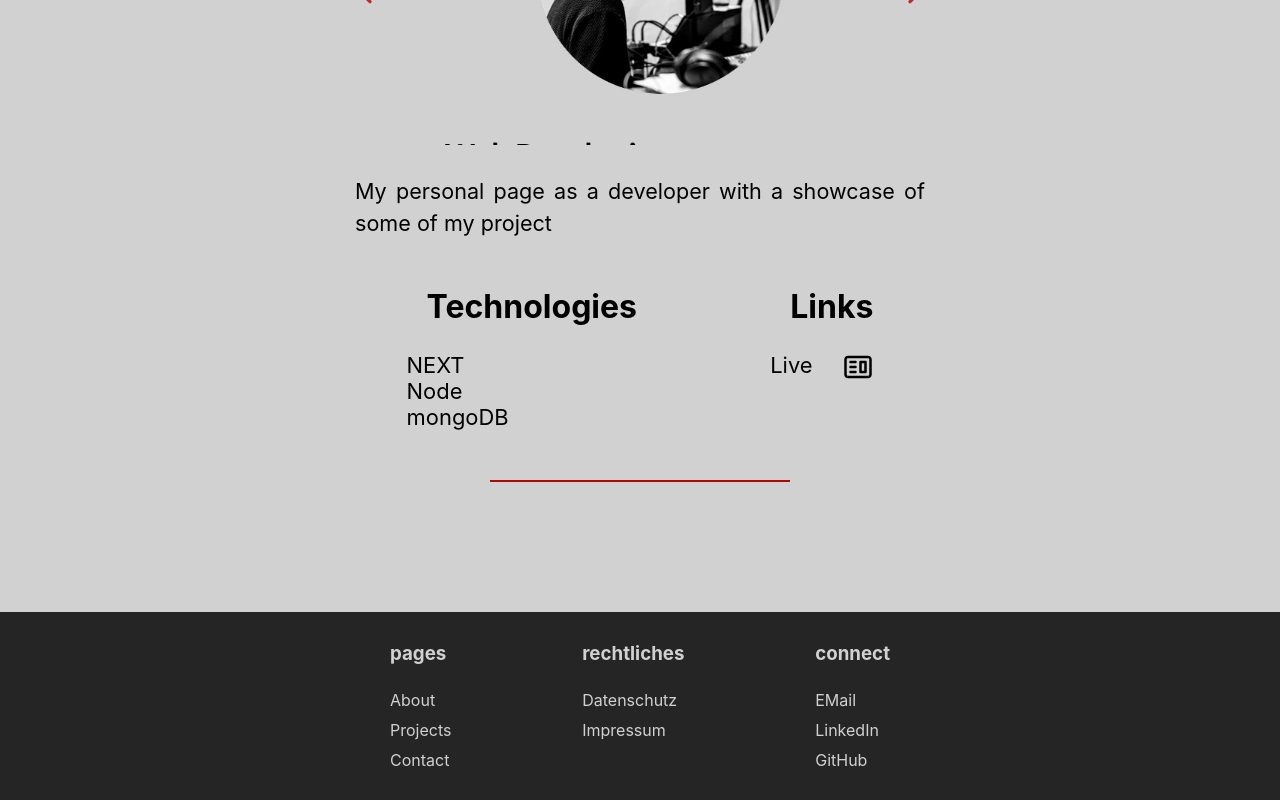
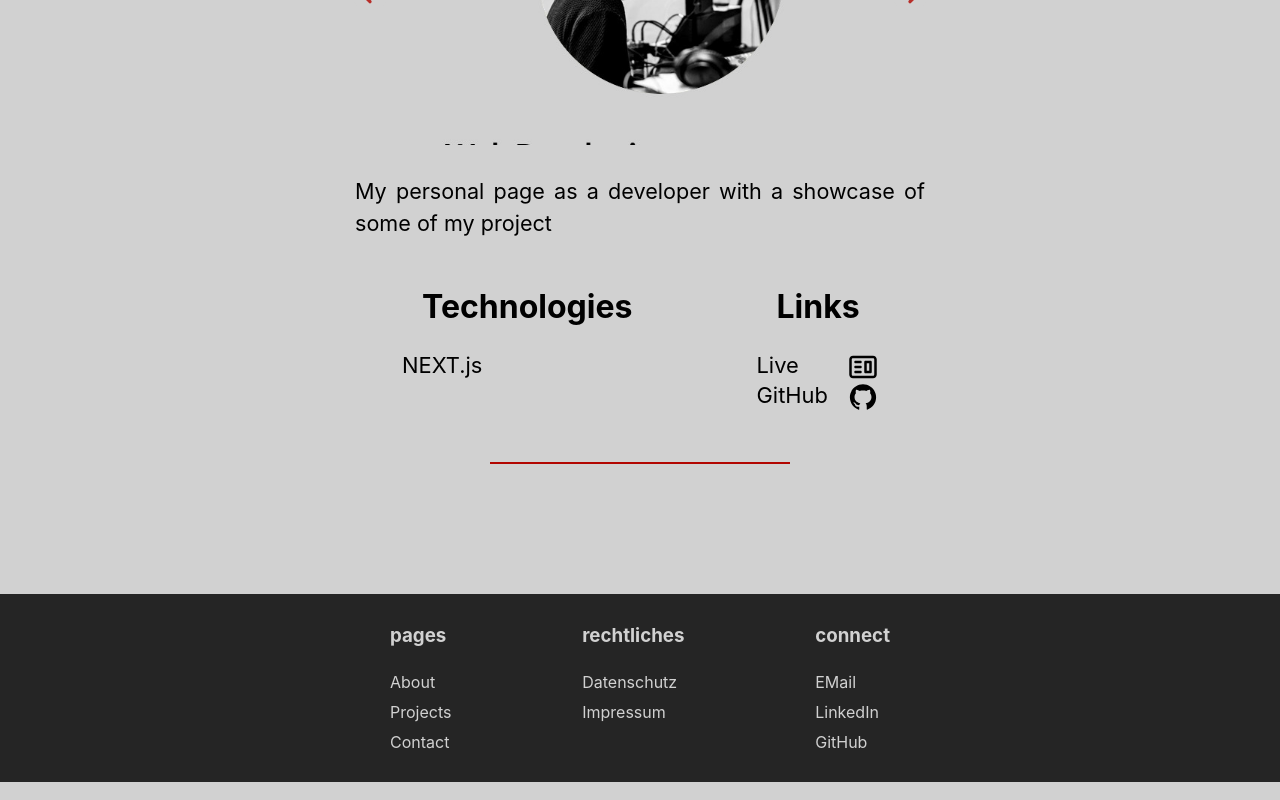
Before and after one commit to KRISCHOMAT/personal-page, a Next.js app: page /projects in a window 1280 px wide. Shown: the part 2658-3458 px from the top of the page. Built offline with nearby package versions, Linux system fonts and the light colour scheme.

Commit message:
refactoring data

```diff
--- a/data/projects.js
+++ b/data/projects.js
@@ -102,11 +102,16 @@ export const projects = [
     ],
     description:
       "My personal page as a developer with a showcase of some of my project",
-    techs: ["NEXT", "Node", "mongoDB"],
+    techs: ["NEXT.js"],
     links: [
       {
         url: "https://www.christian-grothe.com/",
         name: "Live",
+        icon: "icon",
+      },
+      {
+        url: "https://github.com/KRISCHOMAT/personal-page",
+        name: "GitHub",
         icon: "icon",
       },
     ],
@@ -114,7 +119,7 @@ export const projects = [
   },
 ];
 
-export const getProjects = (tags) => {
+export const getProjects = async (tags) => {
   if (tags.length === 0) {
     return projects;
   }
--- a/pages/_app.js
+++ b/pages/_app.js
@@ -8,32 +8,7 @@ function MyApp({ Component, pageProps }) {
   return (
     <div className="container">
       <Head>
-        <title>
-          Christian Grothe | Webdeveloping | Musicproduction | DIY Instruments
-        </title>
-        <meta
-          name="description"
-          content="Hey I am Christian Grothe, a Webdeveloper and Musicproducer. Have a look at my projects and write me a message if you want to work with me!"
-        />
-        <meta httpEquiv="Content-Type" content="text/html; charset=utf-8" />
-        <meta
-          property="og:title"
-          content="Christian Grothe | Webdeveloping | Musicproduction | DIY Instruments"
-        />
-        <metag
-          property="og:description"
-          content="Hey I am Christian Grothe, a Webdeveloper and Musicproducer. Have a look at my projects and write me a message if you want to work with me!"
-        />
-        <meta property="og:type" content="website" />
-        <meta property="og:url" content="https://www.christian-grothe.com" />
-        <meta
-          property="og:image"
-          itemProp="image"
-          content="https://www.christian-grothe.com/images/og-image.jpg"
-        />
-        <meta property="og:image:alt" content="profile image" />
-        <meta name="twitter:card" content="summary_large_image" />
-        <meta property="og:site_name" content="Christian Grothe" />
+        <title>Christian Grothe | Webdeveloping | Frontend | Backend</title>
       </Head>
       <div className="wrapper">
         <ParallaxProvider>
--- a/pages/_document.js
+++ b/pages/_document.js
@@ -3,7 +3,31 @@ import { Html, Head, Main, NextScript } from "next/document";
 export default function Document() {
   return (
     <Html lang="en">
-      <Head />
+      <Head>
+        <meta
+          name="description"
+          content="Hey I am Christian Grothe, a fullstack webdeveloper. Have a look at my projects and write me a message if you want to work with me!"
+        />
+        <meta httpEquiv="Content-Type" content="text/html; charset=utf-8" />
+        <meta
+          property="og:title"
+          content="Christian Grothe | Webdeveloping | Frontend | Backend"
+        />
+        <metag
+          property="og:description"
+          content="Hey I am Christian Grothe, a fullstack webdeveloper. Have a look at my projects and write me a message if you want to work with me!"
+        />
+        <meta property="og:type" content="website" />
+        <meta property="og:url" content="https://www.christian-grothe.com" />
+        <meta
+          property="og:image"
+          itemProp="image"
+          content="https://www.christian-grothe.com/images/og-image.jpg"
+        />
+        <meta property="og:image:alt" content="profile image" />
+        <meta name="twitter:card" content="summary_large_image" />
+        <meta property="og:site_name" content="Christian Grothe" />
+      </Head>
       <body>
         <Main />
         <NextScript />
--- a/pages/projects.js
+++ b/pages/projects.js
@@ -8,6 +8,7 @@ import classes from "../styles/layout/ProjectsContainer.module.css";
 const Projects = () => {
   const [tags, setTags] = useState([]);
   const [projects, setProjects] = useState([]);
+  const [isLoading, setIsLoading] = useState(true);
 
   const handleClick = (e) => {
     if (e.target.checked) {
@@ -22,7 +23,13 @@ const Projects = () => {
   };
 
   useEffect(() => {
-    setProjects(getProjects(tags));
+    const fetchData = async (tags) => {
+      setIsLoading(true);
+      const data = await getProjects(tags);
+      setProjects(data);
+      setIsLoading(false);
+    };
+    fetchData(tags);
   }, [tags]);
 
   return (
@@ -30,6 +37,7 @@ const Projects = () => {
       <Heading title="Projects" />
       <Filter handleClick={handleClick} />
       <div className={classes.container}>
+        {isLoading && <h1>Loading...</h1>}
         {projects.length > 1 ? (
           projects.map((project, id) => {
             return (
```
Also changed, not shown: 1 other file (tests, documents, lock files or other folders).
